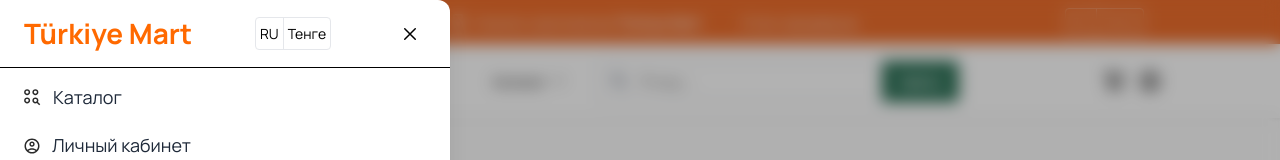
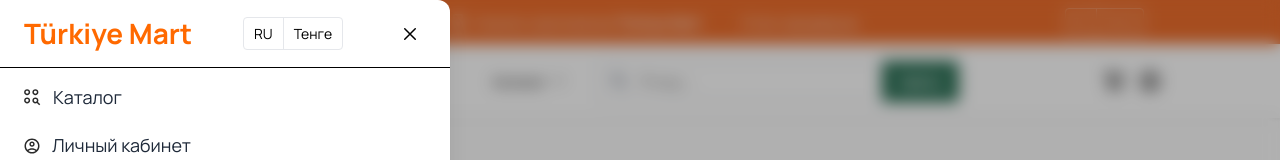
Before and after one commit to ArtemMikhailenko/turkey, a Next.js app: page / in a window 1280 px wide. Both pictures are taken after a click on the button 138 px from the left and 81 px from the top of the page. Shown: the top 160 px of the page. Built offline with nearby package versions, Linux system fonts and the light colour scheme.

Commit message:
edits main

```diff
--- a/src/components/Header/SideMenu.tsx
+++ b/src/components/Header/SideMenu.tsx
@@ -49,7 +49,7 @@
                 text-[14px]        /* font-size: 14px */
                 leading-[168%]     /* line-height: 168% */
                 py-1               /* padding-top/bottom: 4px */
-                px-1
+                px-[10px]
               "
             >
               RU
@@ -62,7 +62,7 @@
                 text-[14px]
                 leading-[168%]
                 py-1
-                px-1
+                px-[10px]
               "
             >
               Тенге
```
